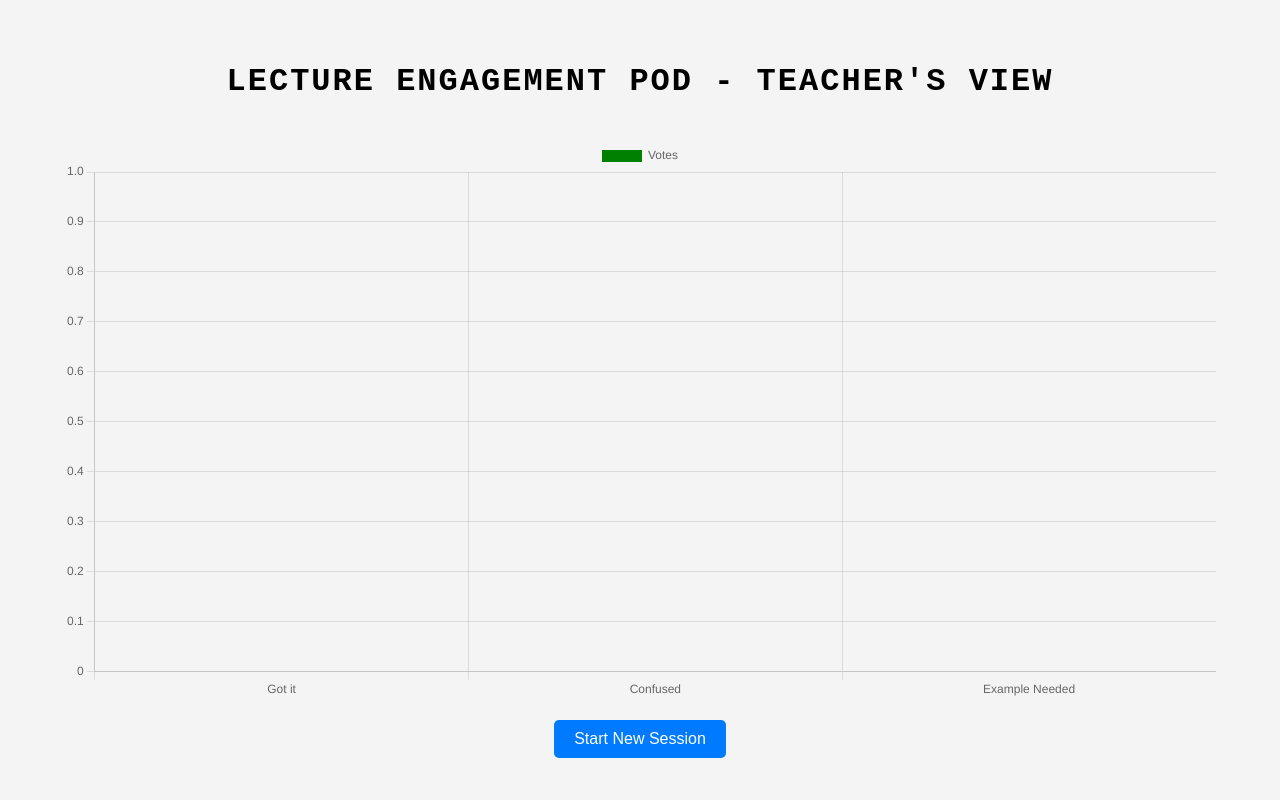
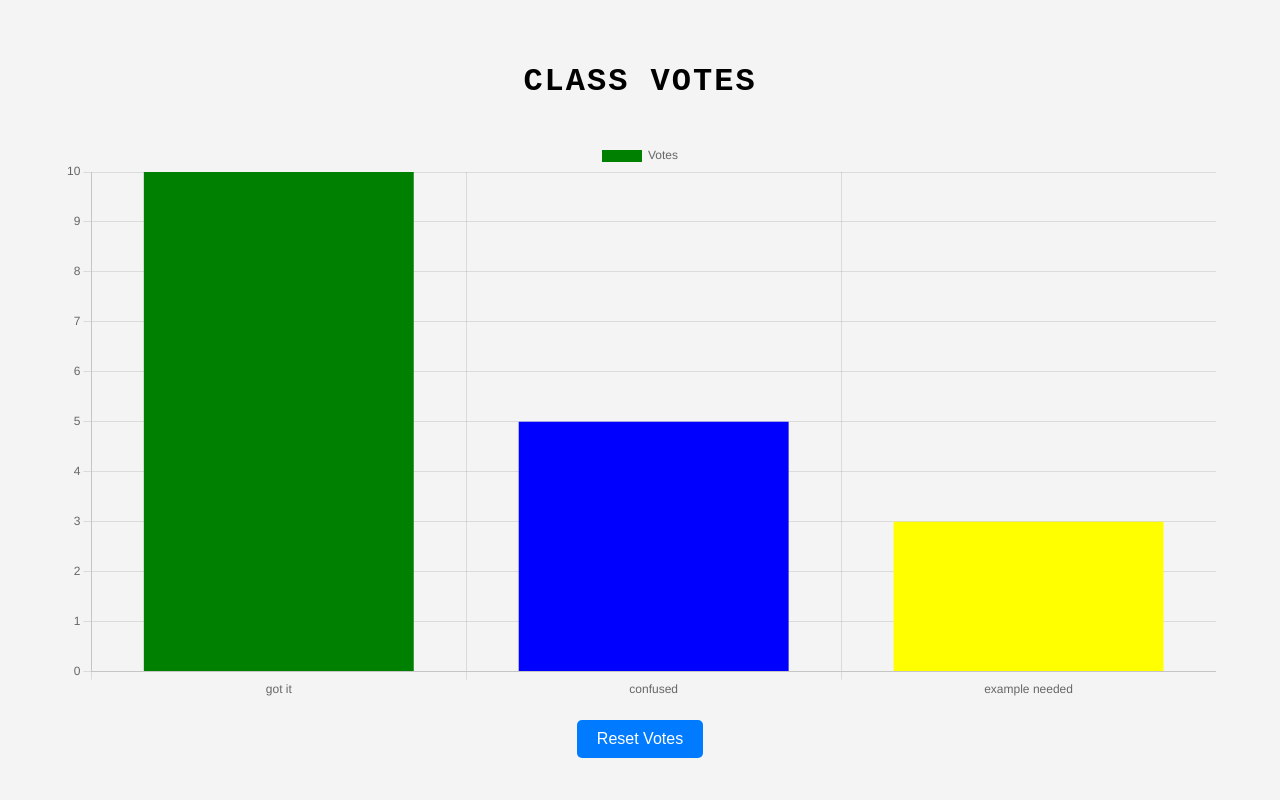
Before and after one commit to alisiak04/HCI, a Flask app: page / in a window 1280 px wide. Run offline with Flask 3, Linux system fonts and the light colour scheme.

Commit message:
dummy data and blue

```diff
--- a/server.py
+++ b/server.py
@@ -60,5 +60,35 @@ def reset_votes():
     student_votes = {}  # Reset student tracking
     return jsonify(votes)
 
+def populate_dummy_data():
+    """
+    Populates the votes dictionary with dummy data for testing purposes.
+    """
+    global votes, student_votes
+
+    # Example dummy data
+    dummy_votes = {
+        "got it": 10,
+        "confused": 5,
+        "example needed": 3,
+        "undo": 2
+    }
+
+    # Update the votes dictionary with dummy data
+    votes.update(dummy_votes)
+
+    # Optionally, populate student_votes with dummy data
+    student_votes = {
+        "student_1": "got it",
+        "student_2": "confused",
+        "student_3": "example needed",
+        "student_4": "got it",
+        "student_5": "undo"
+    }
+
+# Call this function to populate the UI with dummy data
+populate_dummy_data()
+
+
 if __name__ == '__main__':
     app.run(host='0.0.0.0', port=5001, debug=True)
--- a/templates/teacher.html
+++ b/templates/teacher.html
@@ -3,7 +3,7 @@
 <head>
     <meta charset="UTF-8">
     <meta name="viewport" content="width=device-width, initial-scale=1.0">
-    <title>Lecture Engagement Pod - Teacher's View</title>
+    <title>Teacher Votes</title>
     <script src="https://cdn.jsdelivr.net/npm/chart.js"></script>
     <style>
         body {
@@ -45,10 +45,9 @@
     </style>
 </head>
 <body>
-    <h1>Lecture Engagement Pod - Teacher's View</h1>
+    <h1>Class Votes</h1>
     <canvas id="votesChart"></canvas>
-    <button id="resetVotes">Start New Session</button>
-
+    <button id="resetVotes">Reset Votes</button>
     <script>
         let votesData = {};
         let votesChart;
@@ -71,15 +70,15 @@
             votesChart = new Chart(ctx, {
                 type: 'bar',
                 data: {
-                    labels: ['Got it', 'Confused', 'Example Needed'],
+                    labels: ['got it', 'confused', 'example needed'],
                     datasets: [{
                         label: 'Votes',
-                        data: [
-                            votesData['got it'] || 0,
-                            votesData['confused'] || 0,
-                            votesData['example needed'] || 0
+                        data: [votesData['got it'] || 0, votesData['confused'] || 0, votesData['example needed'] || 0],
+                        backgroundColor: [
+                            'green',  // got it
+                            'blue',   // confused
+                            'yellow'  // example needed
                         ],
-                        backgroundColor: ['green', 'yellow', 'blue'],
                     }]
                 },
                 options: {
@@ -113,7 +112,8 @@
         });
 
         fetchVotes();
-        setInterval(fetchVotes, 2000);  // Auto-refresh votes every 2 seconds
     </script>
+
+
 </body>
 </html>
```
